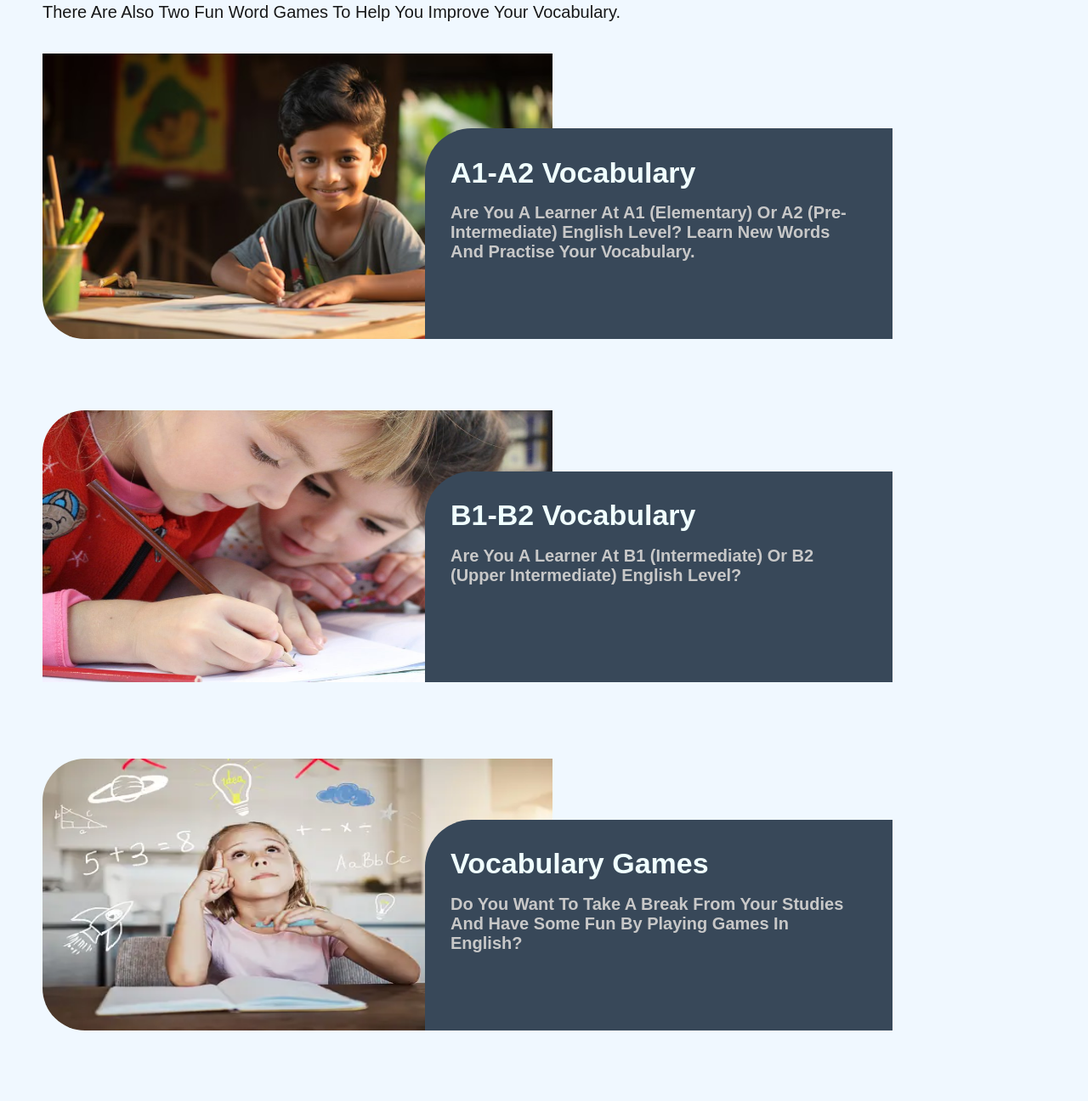
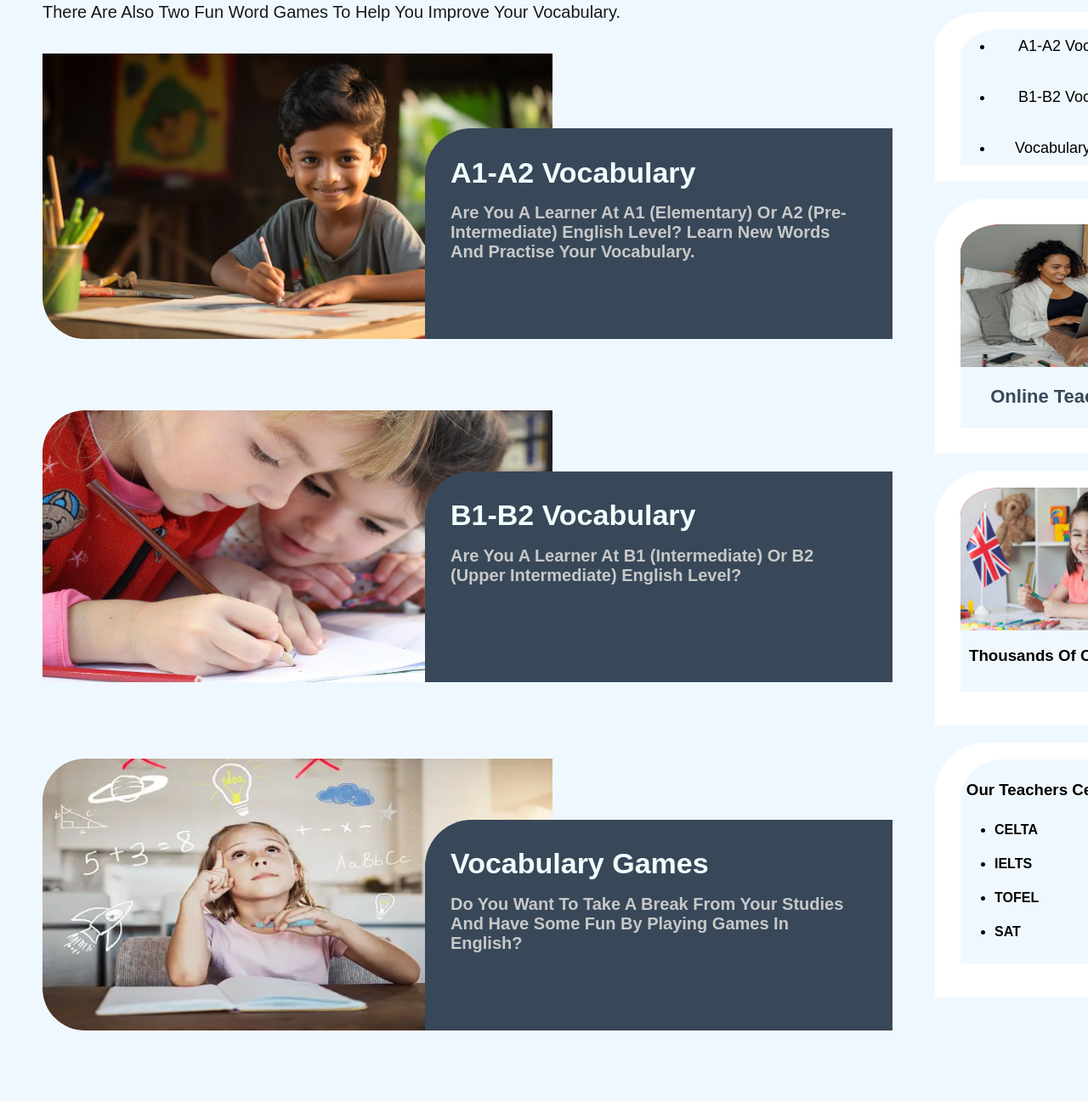
Before and after one commit to siniourz/English-website, a plain HTML site: page vocabulary.html in a window 1280 px wide. Shown: the part 902-2198 px from the top of the page at 85% size. Drawn offline with Linux system fonts and the light colour scheme.

Commit message:
everything done just the last dance part is left

```diff
--- a/style.css
+++ b/style.css
@@ -255,7 +255,7 @@ border-radius: 10px;
     font-weight: 900;
     font-size: xx-large;
     word-spacing: 5px;
-    color: rgb(0, 0, 0);
+    color: rgb(56, 56, 56);
     font-family: Arial, Helvetica, sans-serif;
 
 }
@@ -460,7 +460,7 @@ text-decoration: underline;
    left:70px;
    top: 600px;
    border-top-right-radius: 20%;
-   border: solid    1px beige;
+
 
 
 }
--- a/vocabulary.css
+++ b/vocabulary.css
@@ -384,7 +384,7 @@ top: -248px;
 }
 .last-p p{
     font-size: 22px;
-    color: beige;
+    color: aliceblue;
 
 }
 #last-h2{
@@ -414,6 +414,8 @@ top: -248px;
     border: solid 5px aliceblue;
     transform: scale(1.0);
 }
+
+
 .cb, .b2 , .b3, .b4{
     width: 300px;
     height: 300px;
@@ -603,3 +605,96 @@ text-decoration: underline;
 #sh5:hover{
 text-decoration: underline;
 }
+.first-small-vertical-box,.second-vertical-box,.third-vertical-box,.last-vertical-box{
+    position: relative;
+    width: 300px;
+    height: 200px;
+    background-color: white;
+    bottom: 2700px;
+    left: 1100px;
+    border-top-left-radius: 20%;
+    border-bottom-right-radius: 20%;
+
+}
+.first-vbox,.second-vbox,.third-vbox,.last-vbox{
+    width: 80%;
+    height: 80%;
+    position: relative;
+    left: 30px;
+    top: 20px;
+    background-color: aliceblue;
+    border-top-left-radius: 20%;
+    border-bottom-right-radius: 20%;
+}
+.first-ul li{
+    width: 200px;
+    height: 50px;
+   font-size: 18px;
+   padding-top: 10px;
+}
+.first-ul li:hover{
+    text-decoration: underline;
+    color: #5d7762;
+}
+.a1,.a2,.a3{
+    text-decoration: none;
+    color: black;
+    position: relative;
+}
+.second-vertical-box,.third-vertical-box,.last-vertical-box{
+height: 300px;
+    margin-top: 20px;
+}
+
+.second-vbox{
+    top: 30px;
+
+}
+.div-for-image,.div-for-image2{
+    width: 100%;
+    height: 70%;
+    background-color: red;
+    border-top-left-radius: 20%;
+    border-bottom-right-radius: 20%;
+
+}
+.image-1,.image-2{
+    width: 100%;
+    height: 100%;
+    border-top-left-radius: 20%;
+    border-bottom-right-radius: 20%;
+
+}
+.h3-for-text{
+    width: 100%;
+    height: 30%;
+    font-size: 22px;
+    text-align: center;
+    color: #384859;
+
+}
+.h3-for-text2{
+    left: 10px;
+    position: relative;
+}
+.last-text{
+    width: 100%;
+    height: 100%;
+    text-align: center;
+
+}
+.last-h3{
+    position: relative;
+    width: 100%;
+    text-align: center;
+    top: 25px;
+}
+.last-h4{
+    position: relative;
+    top: 20px;
+    font-size: 16px;
+    line-height: 40px;
+}
+.last-h4 li:hover{
+    text-decoration: underline;
+}
--- a/vocabulary.html
+++ b/vocabulary.html
@@ -70,7 +70,7 @@
                 <h2 id="last-h2">take your vocabulary to the next level</h2>
                 <p>Discover online English courses to help you build your vocabulary and improve your communication skills.</p>
                 <p>Practise developing your vocabulary with your classmates in live group classes, get vocabulary support from a personal tutor in one-to-one lessons or practise by yourself at your own speed with a self-study course</p>
-                <a href="#" target="_blank"><button class="last-button">explore courses now</button></a>
+                <a href="#" target="_blank" id="an"><button class="last-button">explore courses now</button></a>
             </div>
             <div class="cb">
                 <img src="live-classes.png" alt="online-classes" id="online">
@@ -101,21 +101,42 @@
             </div>
         </div>
         <div class="first-small-vertical-box">
-            <div class="-first-vbox">
-
+            <div class="first-vbox">
+                <ul class="first-ul">
+                    <a href="#" class="a1"><li>a1-a2 vocabulary</li></a>
+                    <a href="#" class="a2"><li>b1-b2 vocabulary</li></a>
+                    <a href="#" class="a3"><li>vocabulary games</li></a>
+                </ul>
             </div>
         </div>
 
-
-
-
-
-
-
-
-
-
-
+        <div class="second-vertical-box">
+            <div class="second-vbox">
+                <div class="div-for-image"><img src="resources/online-teaching.webp" alt="online-teaching" class="image-1"></div>
+                <h3 class="h3-for-text">online teaching</h3>
+            </div>
+        </div>
+        <div class="third-vertical-box">
+            <div class="third-vbox">
+                <div class="div-for-image2"><img src="resources/happy-girl.jpg" alt="happy-girl" class="image-2"></div>
+                <h3 class="h3-for-text2">thousands of consents</h3>
+            </div>
+        </div>
+        <div class="last-vertical-box">
+            <div class="last-vbox">
+                <div class="last-texts">
+                     <h3 class="last-h3">our teachers certificates</h3>
+                     <h4 class="last-h4">
+                        <ul class="last-ul">
+                            <li>CELTA</li>
+                            <li>IELTS</li>
+                            <li>TOFEL</li>
+                            <li>SAT</li>
+                        </ul>
+                     </h4>
+                </div>
+            </div>
+        </div>
         </div>
 
     </body>
```
Also changed, not shown: resources/happy-girl.jpg (added), resources/online-teaching.webp (added).
